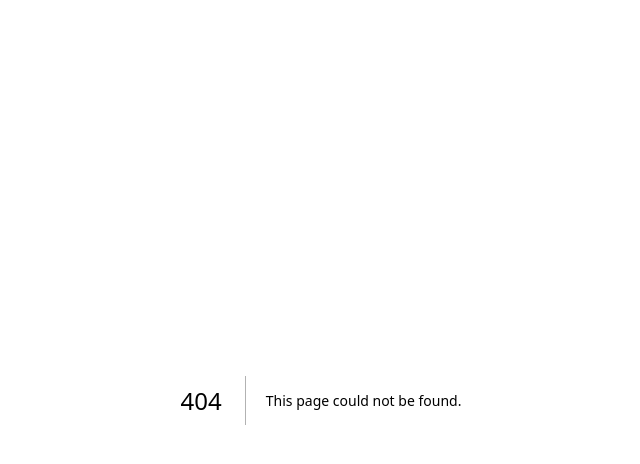
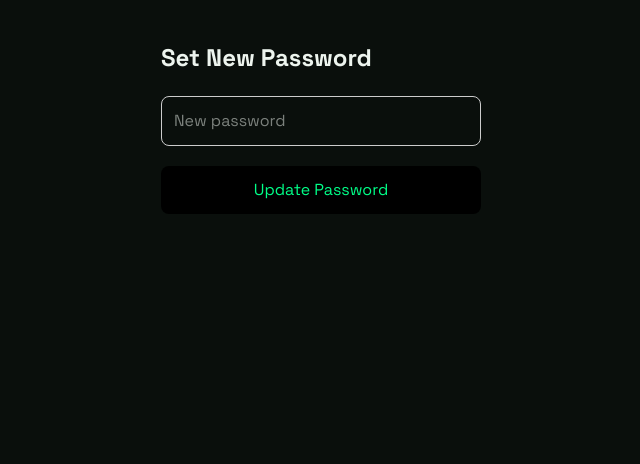
Before and after one commit to voult001/hermetiq, a Next.js app: page /rest-password in a window 1280 px wide. Before the commit this address had no page. Shown: the top 464 px of the page, without its empty margins (319-959 px from the left). Built offline with nearby package versions, Linux system fonts and the light colour scheme; no server answers.

Commit message:
Implement password reset functionality

```diff
--- /dev/null
+++ b/app/rest-password/page.tsx
@@ -0,0 +1,42 @@
+"use client"
+import { useState } from "react"
+import { supabase } from "@/lib/supabase"
+import { useRouter } from "next/navigation"
+
+export default function ResetPassword() {
+  const [password, setPassword] = useState("")
+  const [done, setDone] = useState(false)
+  const router = useRouter()
+
+  const updatePassword = async () => {
+    const { error } = await supabase.auth.updateUser({ password })
+    if (!error) {
+      setDone(true)
+      setTimeout(()=> router.push("/dashboard"), 2000)
+    } else {
+      alert(error.message)
+    }
+  }
+
+  return (
+    <div style={{padding:40, maxWidth:400, margin:"0 auto"}}>
+      <h1 style={{fontSize:24, fontWeight:"bold"}}>Set New Password</h1>
+      {!done ? (
+        <>
+          <input
+            type="password"
+            placeholder="New password"
+            value={password}
+            onChange={e=>setPassword(e.target.value)}
+            style={{width:"100%", padding:12, margin:"20px 0", border:"1px solid #ccc", borderRadius:8}}
+          />
+          <button onClick={updatePassword} style={{width:"100%", padding:12, background:"black", color:"#00FF88", borderRadius:8, cursor:"pointer"}}>
+            Update Password
+          </button>
+        </>
+      ) : (
+        <p style={{color:"green", marginTop:20}}>✅ Password updated! Redirecting...</p>
+      )}
+    </div>
+  )
+}
```
